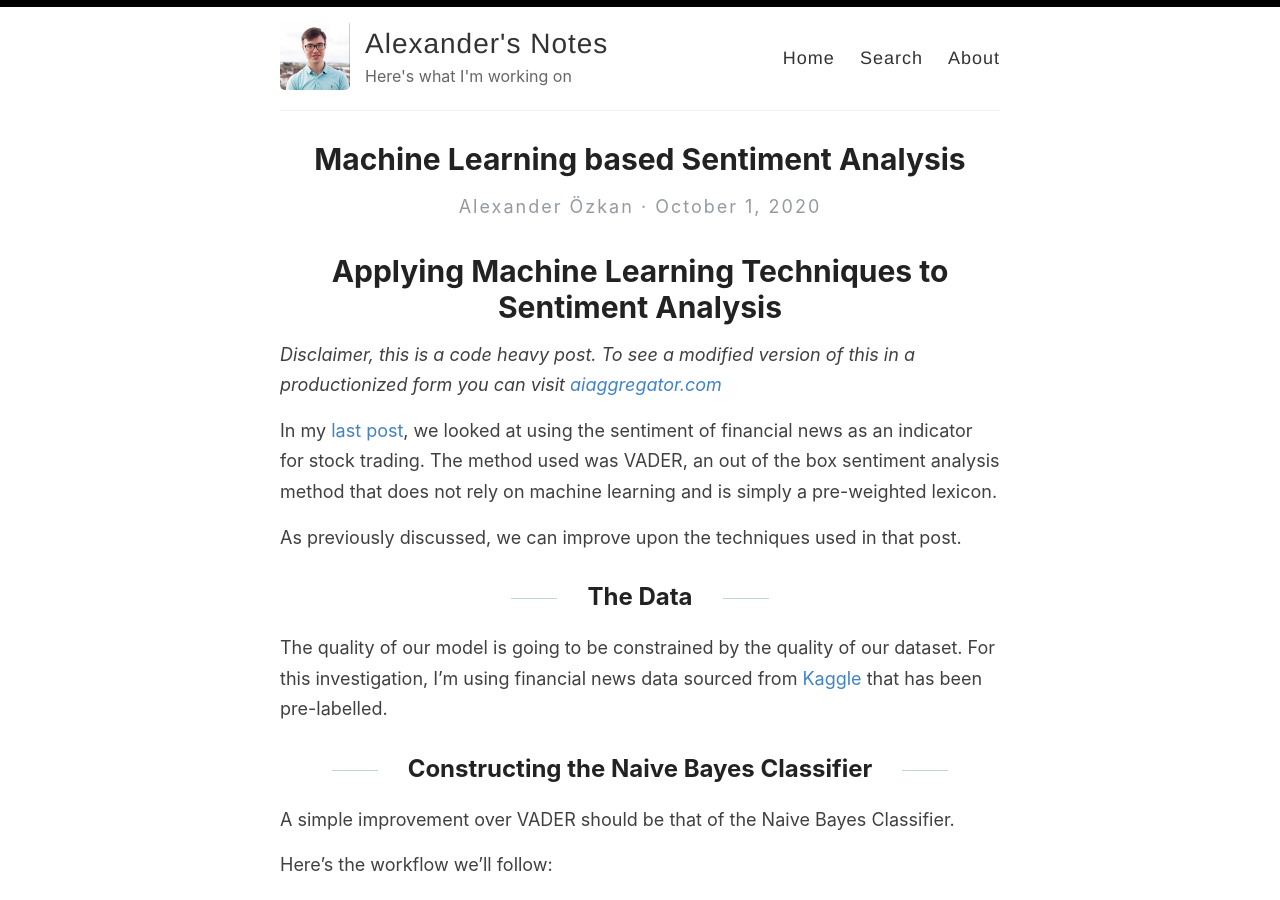
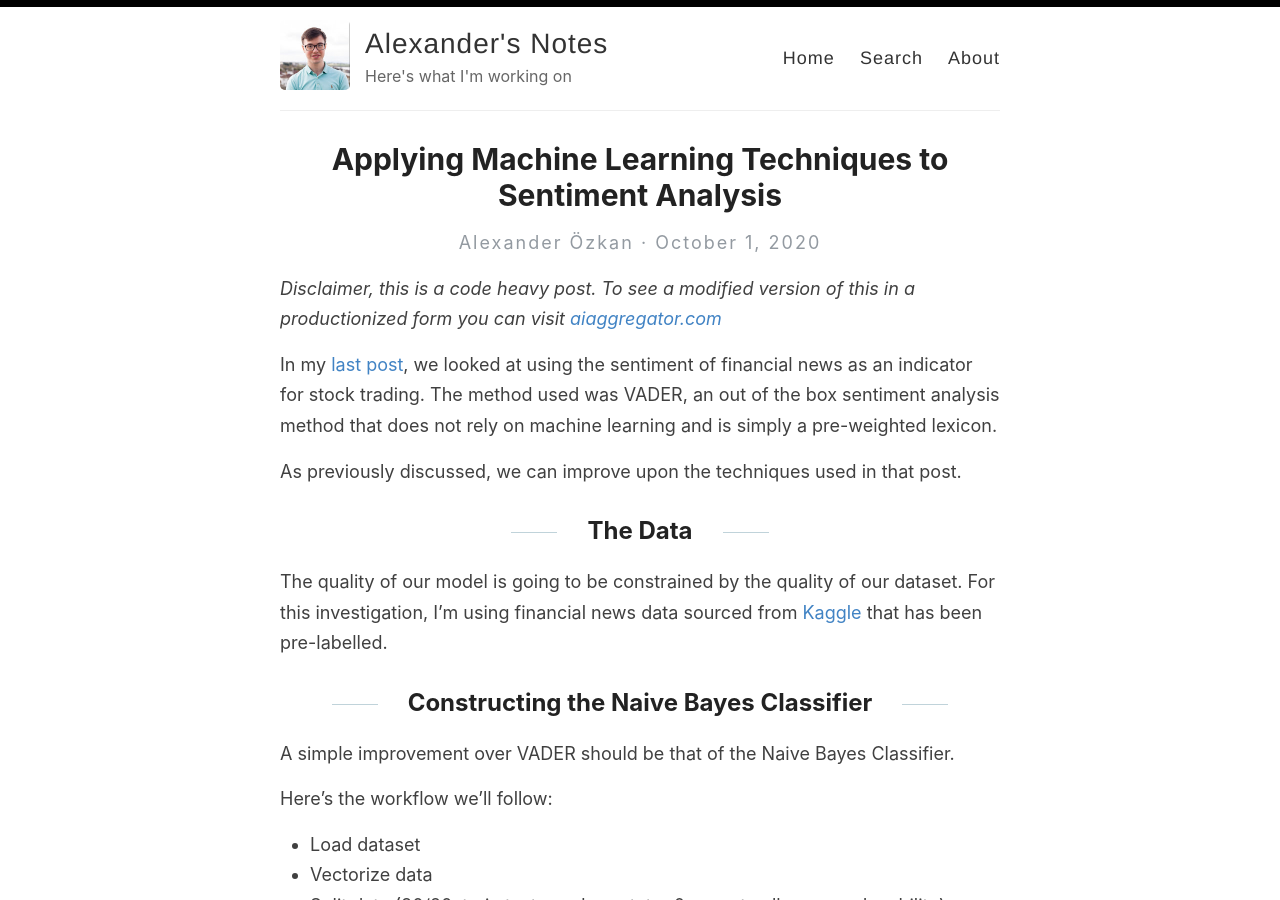
Before and after one commit to alexander-ozkan/portfolio, a Jekyll site: the page built from _posts/2020-10-1-Machine Learning based Sentiment Analysis.md, in a window 1280 px wide and 900 px high. Built offline with Jekyll 4.4.1, drawn with Linux system fonts in a browser that asks for light colours.

Commit message:
Update 2020-10-1-Machine Learning based Sentiment Analysis.md
Formatting change

```diff
--- a/_posts/2020-10-1-Machine Learning based Sentiment Analysis.md
+++ b/_posts/2020-10-1-Machine Learning based Sentiment Analysis.md
@@ -1,8 +1,8 @@
 ---
 layout: post
-title: Machine Learning based Sentiment Analysis
+title: Applying Machine Learning Techniques to Sentiment Analysis
 ---
-# **Applying Machine Learning Techniques to Sentiment Analysis**
+
 *Disclaimer, this is a code heavy post. To see a modified version of this in a productionized form you can visit [aiaggregator.com](http://aiaggregator.com/)*
 
 In my [last post](https://alexanderozkan.com/Sentiment-Analysis-as-a-Trading-Indicator/), we looked at using the sentiment of financial news as an indicator for stock trading. The method used was VADER, an out of the box sentiment analysis method that does not rely on machine learning and is simply a pre-weighted lexicon.
```
